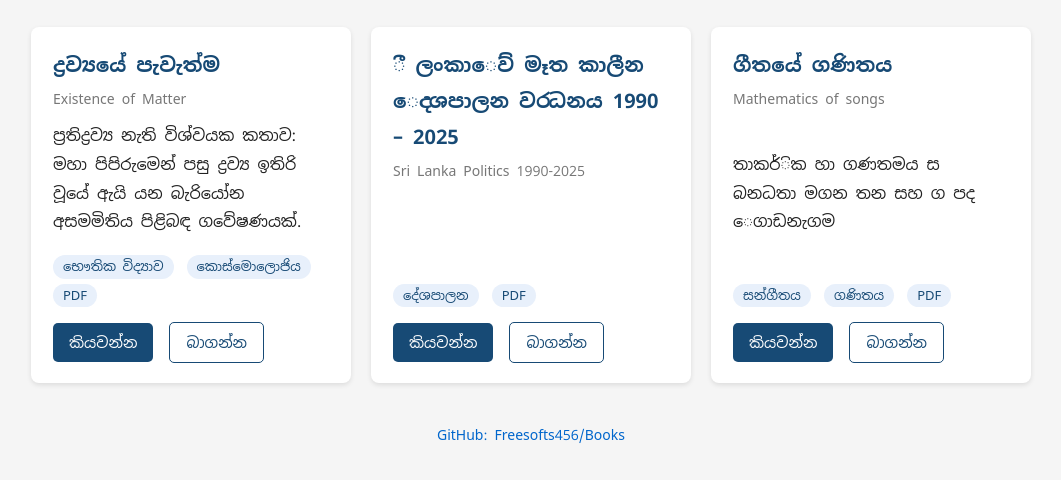
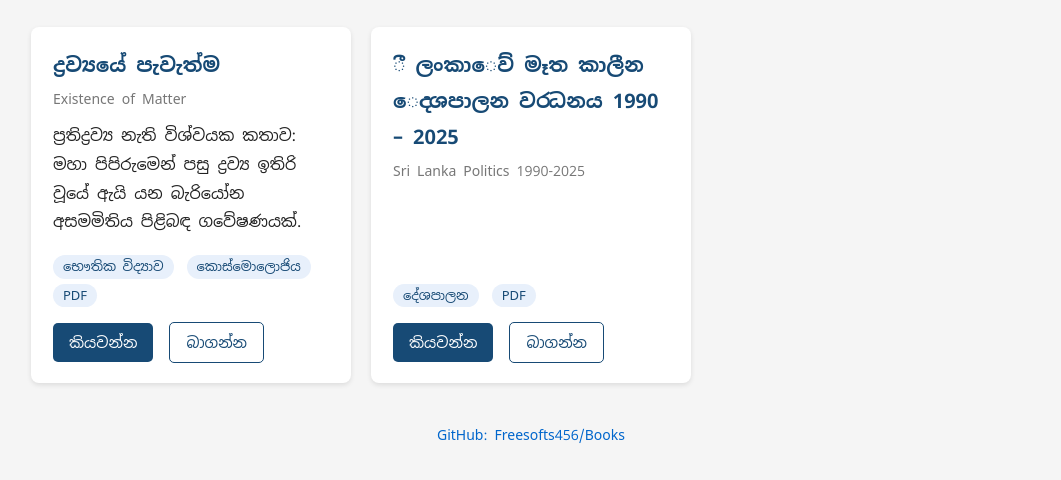
Before and after one commit to Freesofts456/Books, a plain HTML site: page index.html in a window 1280 px wide. Shown: the part 166-646 px from the top of the page, without its empty margins (109-1170 px from the left). Drawn offline with Linux system fonts and the light colour scheme.

Commit message:
Update index.html

```diff
--- a/index.html
+++ b/index.html
@@ -164,24 +164,6 @@
     </div>
 
 
-    <!-- BOOK 1: EXISTENCE OF MATTER -->
-    <div class="book">
-        <h2>ගීතයේ ගණිතය</h2>
-        <p class="en">Mathematics of songs</p>
-        <p>
-            තාකර්ික හා ගණතමය ස බනධතා මගන තන සහ ග පද ෙගාඩනැගම
-        </p>
-        <div style="margin-bottom: 12px;">
-            <span class="tag">සන්ගීතය</span>
-            <span class="tag">ගණිතය</span>
-            <span class="tag">PDF</span>
-        </div>
-        <div class="buttons">
-            <a class="read" href="mathematics_of_song_sinhala.pdf" target="_blank">කියවන්න</a>
-            <a class="download" href="mathematics_of_song_sinhala.pdf" download>බාගන්න</a>
-        </div>
-    </div>
-
 
 
 </div>
```
